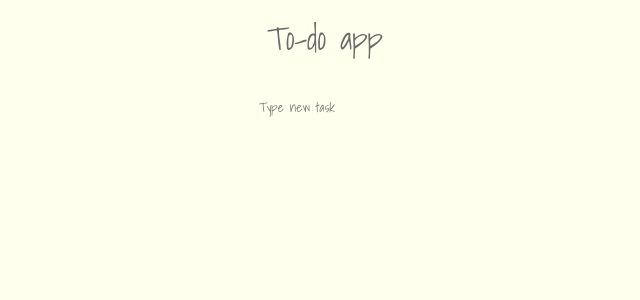
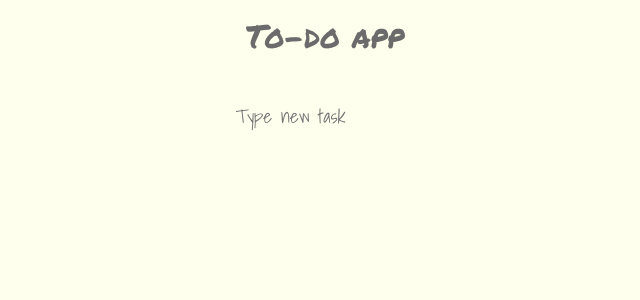
Before and after one commit to sharunspi/To_do, a React (Create React App) app in the folder to-do-front/: page / in a window 1280 px wide. Shown: the top 300 px of the page, without its empty margins (315-955 px from the left). Built offline with nearby package versions, Linux system fonts and the light colour scheme.

Commit message:
changed css

```diff
--- a/to-do-front/src/style.css
+++ b/to-do-front/src/style.css
@@ -1,7 +1,9 @@
 @import url('https://fonts.googleapis.com/css2?family=Shadows+Into+Light&display=swap');
+@import url('https://fonts.googleapis.com/css2?family=Permanent+Marker&display=swap');
 :root{
     --theme-bg-color:#ffffee;
     --theme-font:'Shadows Into Light', cursive;
+    --theme-main-header-font:'Permanent Marker', cursive;
 }
 body{
     background-color: 	var(--theme-bg-color);
@@ -15,12 +17,21 @@ header{
     font-size: 2em;
     font-weight: 400;
     margin-top: 12px;
+    font-family: var(--theme-main-header-font);
 }
 input, input:focus{
     border: none;
-    padding: 12px;
+    padding: 16px;
     background-color: var(--theme-bg-color);
     font-family: var(--theme-font);
+    font-size: 1.2em;
+}
+input[type='checkbox']{
+    width: 20px;
+    height: 20px ;
+    border-radius: 4px;
+    transition: all .5s ease;
+    cursor: pointer;
 }
 .input-container{
     text-align: center;
```
